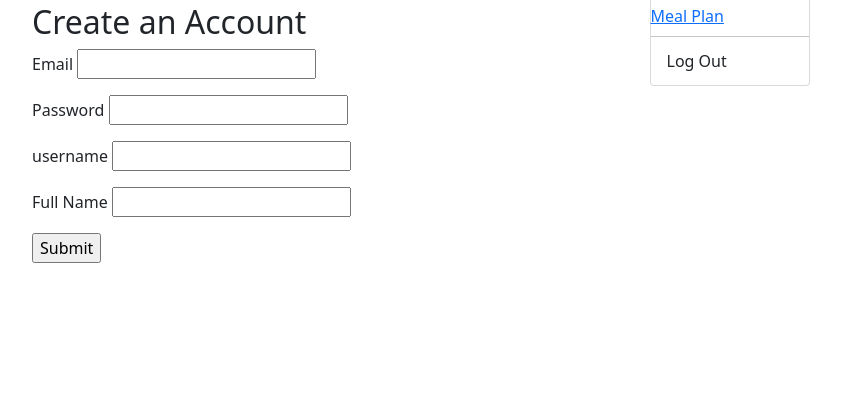
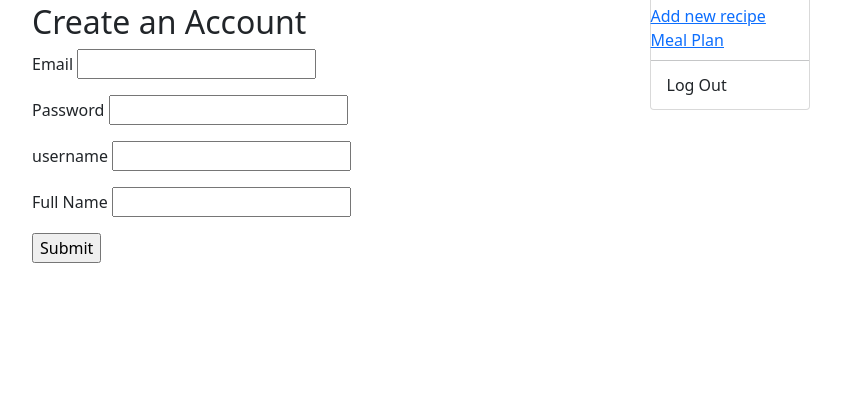
Before and after one commit to asya-code/EatThis, a Flask app: page /registration in a window 1280 px wide, after a click on "Let's start!". Shown: the part 160-580 px from the top of the page, without its empty margins (50-891 px from the left). Run offline with Flask 2, Linux system fonts and the light colour scheme; the visitor is signed in with stand-in values (Sample User, id 1); some libraries are stand-ins or nearby versions.

Commit message:
login/logout/registration in server/py are completed, add_new_recipe and recipe/<recipe_id> routes are in progress, add_new_recipe.html and recipe.html are in prigress; user added images are stored in cloudinary

```diff
--- a/server.py
+++ b/server.py
@@ -1,15 +1,16 @@
 from flask import Flask, render_template, request, flash, session, redirect
 from model import connect_to_db, db
+import cloudinary
 import cloudinary.uploader
+import cloudinary.api
 import os
 import crud
 from jinja2 import StrictUndefined
 
-'''
+
 CLOUDINARY_KEY = os.environ['CLOUDINARY_KEY']
 CLOUDINARY_SECRET = os.environ['CLOUDINARY_SECRET']
 CLOUD_NAME = "eat-this"
-'''
 
 app = Flask(__name__)
 app.secret_key = "dev"
@@ -51,7 +52,7 @@ def process_login():
     else:
         flash("Looks like we don't know you yet! ")
         return redirect("/registration")
-    return redirect("/profile")
+    return redirect("/")
 
 @app.route('/logout')
 def logout_user():
@@ -67,7 +68,6 @@ def logout_user():
 
 @app.route('/profile')
 def profile():
-
     return render_template("profile.html")
 
 @app.route('/registration')
@@ -82,8 +82,6 @@ def register_user():
     password = request.form.get("password")
     username = request.form.get("username")
     full_name = request.form.get("full_name")
-
-
     if crud.get_user_by_email(email):
         flash("This user already exists, please, log in")
     else:
@@ -91,12 +89,47 @@ def register_user():
         db.session.add(new_user)
         db.session.commit()
         flash(f"Welcome, {username}!")
-
     return redirect('/')
 
 
+@app.route('/new_recipe')
+def display_add_new_recipe():
+    return render_template("add_new_recipe.html")
 
 
+@app.route('/add_new_recipe', methods=["POST"])
+def add_new_recipe():
+    """create an account"""
+    #assign email and password variables with request.form.get
+    title = request.form.get("title")
+    cuisine = request.form.get("cuisine")
+    diet = request.form.get("diet")
+    new_recipe = crud.create_recipe(title=title, cuisine=cuisine, added_by=session['current_user'],
+    diet=diet)
+    db.session.add(new_recipe)
+    db.session.commit()
+    new_recipe_id = new_recipe.recipe_id
+    #new_recipe_id = crud.get_last_recipe_by_added(session['current_user']).recipe_id
+
+    image = request.files['recipe_img']
+    result = cloudinary.uploader.upload(image, api_key=CLOUDINARY_KEY,
+        api_secret=CLOUDINARY_SECRET,
+        cloud_name=CLOUD_NAME)
+    url = result['secure_url']
+    new_image = crud.create_image(url,recipe_id=new_recipe_id)
+    db.session.add(new_image)
+    db.session.commit()
+    '''
+    here will be the file handling something,
+    then create img for the recipe and steps
+    image = create_image(url,recipe_id=None)
+    '''
+    return redirect(f'/recipe/{new_recipe_id}')
+    #return render_template("recipe.html")
+
+@app.route('/recipe/<recipe_id>')
+def show_recipe(recipe_id):
+    return render_template("recipe.html", recipe=crud.get_recipe_by_id(recipe_id))
 
 if __name__ == "__main__":
     connect_to_db(app)
--- a/templates/base.html
+++ b/templates/base.html
@@ -61,6 +61,8 @@
           <ul class="dropdown-menu" aria-labelledby="navbarDropdown">
             <li><a class="dropdown-item" href="/profile/{{ session['current_user'] }}">My Profile</a></li>
             <li><a class="dropdown-item" href="/user_recipes">My recipes</a></li>
+            <li><a class="drropdown-item" href="/new_recipe"> Add new recipe</a></li>
+
             <li><a class="drropdown-item" href="/meal_plan">Meal Plan</a></li>
             <li><hr class="dropdown-divider"></li>
             <li><a class="dropdown-item" href="/logout">Log Out</a></li>
```
Also changed, not shown: crud.py (+8 -4 lines), requirements.txt (added, +29 -0 lines), templates/add_new_recipe.html (+10 -5 lines), templates/recipe.html (added, +7 -0 lines), seedimg/0.jpeg (added), seedimg/1.jpeg (added), seedimg/10.jpeg (added), seedimg/2.jpeg (added), seedimg/3.jpeg (added), seedimg/4.jpeg (added), seedimg/5.jpeg (added), seedimg/6.jpeg (added), seedimg/7.jpeg (added), seedimg/8.jpeg (added), 1 more files.
